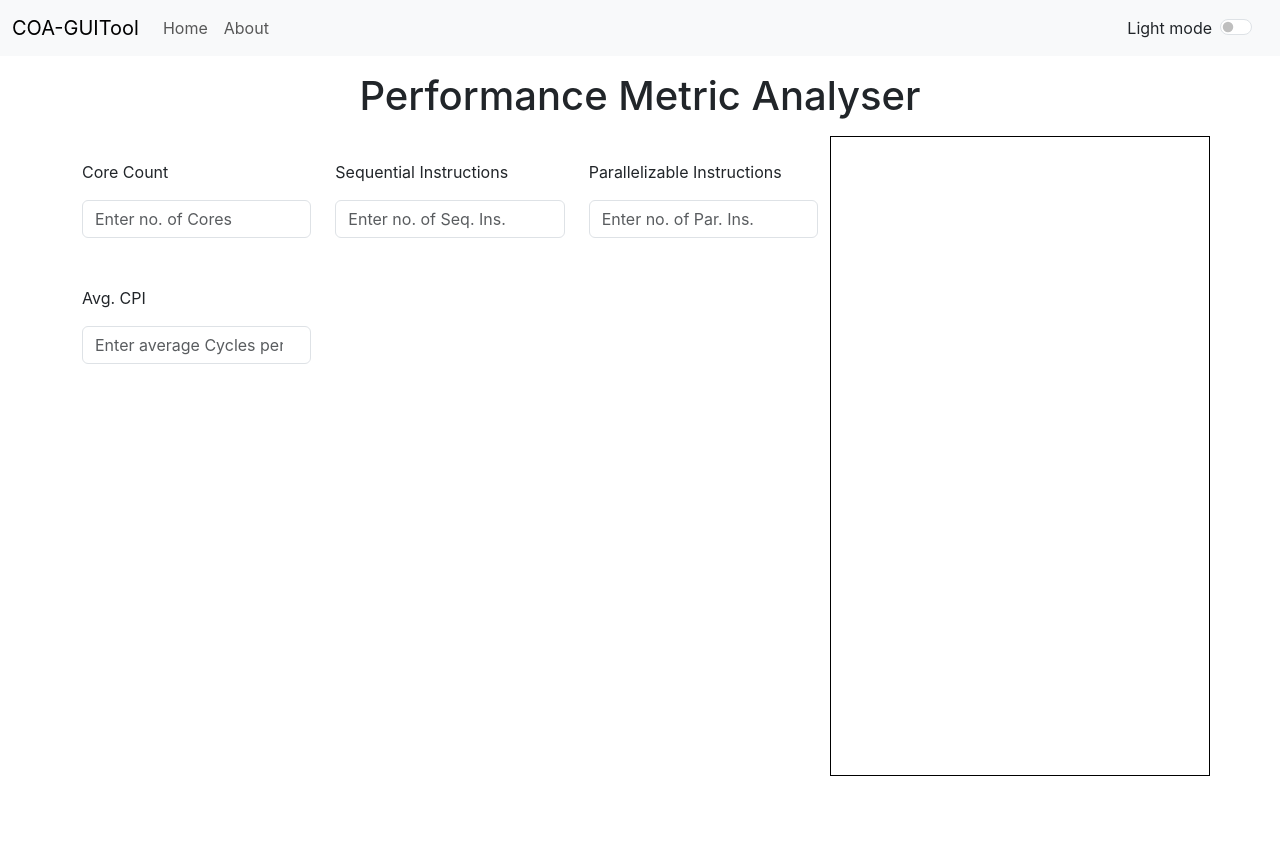
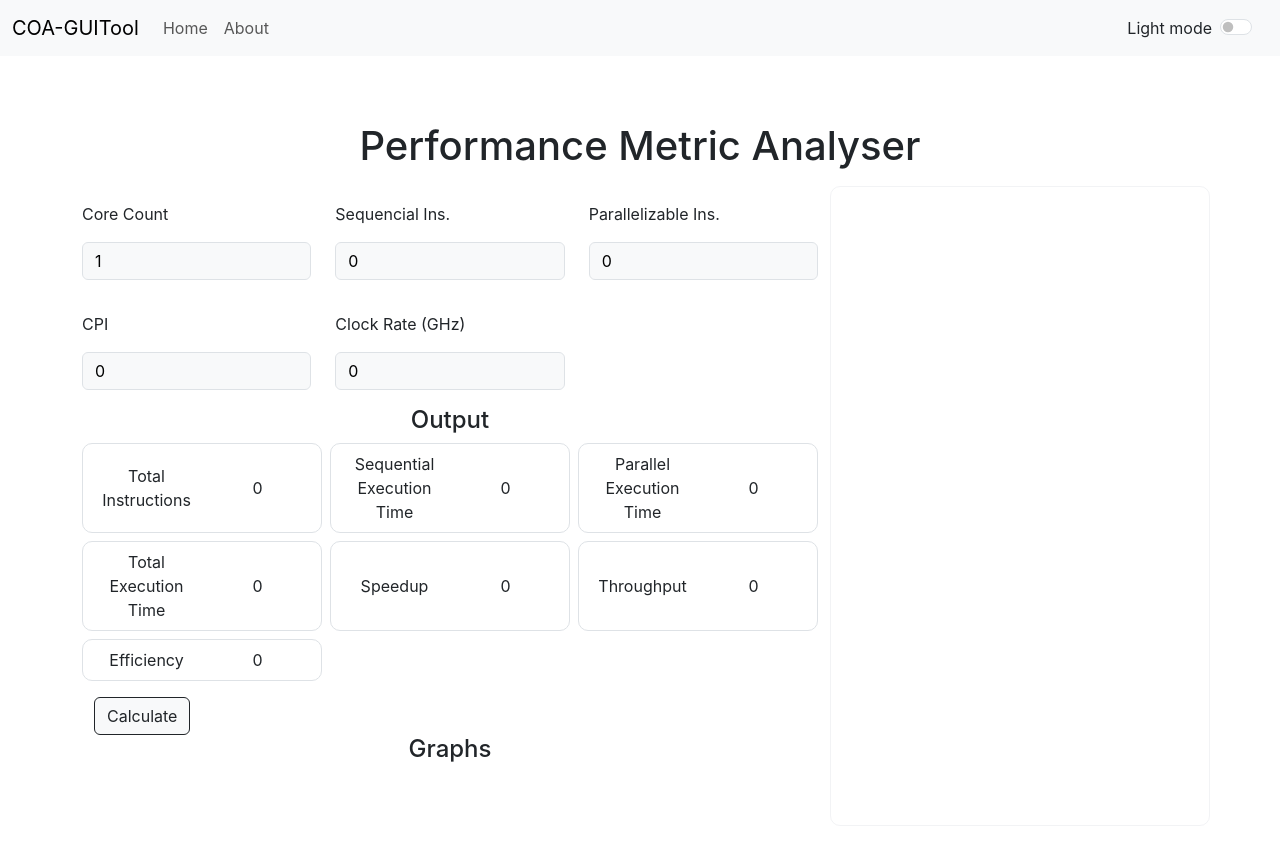
Before and after one commit to Hit2737/COA_Learning_Application, a React (Create React App) app in the folder myapp/: page /performacemetricanalyser in a window 1280 px wide. Before the commit the page ends 800 px from the top, so only its background shows below. Built offline with nearby package versions, Linux system fonts and the light colour scheme.

Commit message:
Performace Metric Analyser on progress

```diff
--- a/myapp/public/index.html
+++ b/myapp/public/index.html
@@ -25,7 +25,7 @@
       Learn how to configure a non-root public URL by running `npm run build`.
     -->
     <link href="https://cdn.jsdelivr.net/npm/bootstrap@5.3.3/dist/css/bootstrap.min.css" rel="stylesheet" integrity="sha384-QWTKZyjpPEjISv5WaRU9OFeRpok6YctnYmDr5pNlyT2bRjXh0JMhjY6hW+ALEwIH" crossorigin="anonymous">
-    <title>React App</title>
+    <title>COA-GUITool</title>
   </head>
   <script src="https://cdn.jsdelivr.net/npm/bootstrap@5.3.3/dist/js/bootstrap.bundle.min.js" integrity="sha384-YvpcrYf0tY3lHB60NNkmXc5s9fDVZLESaAA55NDzOxhy9GkcIdslK1eN7N6jIeHz" crossorigin="anonymous"></script>
   <body>
--- a/myapp/src/App.js
+++ b/myapp/src/App.js
@@ -8,8 +8,7 @@ import './App.css';
 import { useState } from 'react';
 import { BrowserRouter as Router } from 'react-router-dom'
 import { Routes, Route } from 'react-router-dom'
-
-
+import Alert from './components/Alert';
 
 function App() {
   const [mode, setMode] = useState('light')
@@ -25,16 +24,30 @@ function App() {
       document.body.style.color = "#000"
     }
   }
+  const [alert, setAlert] = useState(null)
+
+  const showAlert = (message, type) => {
+    setAlert({
+      msg: message,
+      type: type,
+    })
+    setTimeout(() => {
+      setAlert(null);
+    }, 2000);
+  }
+
+
 
   return (
     <>
       <Router>
         <Navbar title='COA-GUITool' mode={mode} toggleMode={toggleMode} />
+        <Alert alert={alert} />
         <div className="container my-3">
           <Routes>
             <Route exact path='/' element={<ToolBox mode={mode} />} />
             <Route exact path='/about' element={<About />} />
-            <Route exact path='/performacemetricanalyser' element={<PerformanceMetricAnalyser mode={mode} />} />
+            <Route exact path='/performacemetricanalyser' element={<PerformanceMetricAnalyser mode={mode} showAlert={showAlert} />} />
             <Route exact path='/numberconvertor' element={<NumberConvertor mode={mode} />} />
             <Route exact path='/cachesimulator' element={<CacheSimulator mode={mode} />} />
           </Routes>
--- /dev/null
+++ b/myapp/src/components/Alert.js
@@ -0,0 +1,11 @@
+import React from 'react'
+
+export default function Alert({ alert }) {
+    return (
+        <div style={{ height: "50px" }}>
+            {alert && <div className={`alert alert-${alert.type} alert-dismissible fade show`} role="alert">
+                <strong>{alert.msg}</strong>
+            </div >}
+        </div>
+    )
+}
--- a/myapp/src/components/PMA.js
+++ b/myapp/src/components/PMA.js
@@ -1,24 +1,46 @@
+import Graphs from './PMA/Graphs';
 import InputValue from './PMA/InputValue';
+import React, { useState } from 'react';
+import Output from './PMA/Output';
 
-export default function PerformanceMetricAnalyser({ mode }) {
+
+export default function PerformanceMetricAnalyser({ mode, showAlert }) {
+    const info = {
+        coreCount: 'Number of Cores to parallelize the execution of instructions',
+        seqIns: 'Number of Sequential Instructions (which cannot be parallelized)',
+        parIns: 'Number of Instructions that can be executed on multiple cores parallelly',
+        cpi: 'Number of Clock Cycles an Instruction takes to execute',
+        clkRate: 'Number of Clock Cycles per 1e-9 seconds'
+    }
+    const [coreCount, setCoreCount] = useState(1);
+    const [seqIns, setSeqIns] = useState(0);
+    const [parIns, setParIns] = useState(0);
+    const [cpi, setCPI] = useState(0);
+    const [clkRate, setClkRate] = useState(0);
+    // one more missing state
+    // console.log(coreCount, seqIns, parIns, cpi, clkRate);
     return (
         <>
             <h1 className="text-center my-3">Performance Metric Analyser</h1>
             <div className="row d-flex" style={{ height: '80vh' }}>
                 <div className="col-md-8 mx">
                     <div className="row">
-                        <InputValue title='Core Count' type='number' defaultValue={1} placeholder='Enter no. of Cores' min={1} max={1000000000000000} />
-                        <InputValue title='Sequential Instructions' type='number' defaultValue={0} placeholder='Enter no. of Seq. Ins.' min={0} max={1000000000000000} />
-                        <InputValue title='Parallelizable Instructions' type='number' defaultValue={0} placeholder='Enter no. of Par. Ins.' min={0} max={1000000000000000} />
-                        <InputValue title='Avg. CPI' type='number' defaultValue={0} placeholder='Enter average Cycles per Ins.' min={0} max={1000000000000000} />
+                        <InputValue mode={mode} id='coreCount' title='Core Count' content={info.coreCount} type='number' setValue={setCoreCount} value={coreCount} placeholder='Enter Core Count' min={1} max={100} />
+                        <InputValue mode={mode} id='seqIns' title='Sequencial Ins.' content={info.seqIns} type='number' setValue={setSeqIns} value={seqIns} placeholder='Enter No. of Seq. Ins.' min={0} max={100} />
+                        <InputValue mode={mode} id='parIns' title='Parallelizable Ins.' content={info.parIns} type='number' setValue={setParIns} value={parIns} placeholder='Enter No. of Par. Ins.' min={0} max={100} />
+                        <InputValue mode={mode} id='cpi' title='CPI' content={info.cpi} type='float' setValue={setCPI} value={cpi} placeholder='Enter CPI' min={0} max={100} />
+                        <InputValue mode={mode} id='clkRate' title='Clock Rate (GHz)' content={info.clkRate} type='float' setValue={setClkRate} value={clkRate} placeholder='Enter Clock Rate' min={0} max={100} />
                     </div>
                     <div className="row">
                         <div className="col">
 
                         </div>
                     </div>
+                    <Output mode={mode} coreCount={coreCount} seqIns={seqIns} parIns={parIns} cpi={cpi} clkRate={clkRate} showAlert={showAlert} />
+                    <Graphs />
                 </div>
-                <div className="col-md-4" style={{ border: '1px solid black' }}>
+                <div className="col-md-4 border" style={{ borderRadius: '10px', opacity: '40%' }}>
+
                 </div>
             </div>
         </>
--- a/myapp/src/components/PMA/Graphs.js
+++ b/myapp/src/components/PMA/Graphs.js
@@ -0,0 +1,9 @@
+import React from 'react'
+
+export default function Graphs() {
+    return (
+        <>
+            <h4 className='text-center'>Graphs</h4>
+        </>
+    )
+}
--- a/myapp/src/components/PMA/InputValue.js
+++ b/myapp/src/components/PMA/InputValue.js
@@ -1,12 +1,20 @@
 import React from 'react'
-import { useState } from 'react'
+import { useEffect } from 'react'
 
-export default function InputValue({ title = 'title', type = 'text', defaultValue = 0, placeholder = '', min = 0, max = 1000000000000000 }) {
-    const [value, setValue] = useState({ defaultValue })
+export default function InputValue({ mode = 'light', id = 'id', title = 'title', content = 'content', type = 'text', setValue, value = 0, placeholder = '', min = 0, max = 1000000000000000 }) {
+    useEffect(() => {
+        const tooltipTriggerList = document.querySelectorAll('[data-bs-toggle="tooltip"]');
+        tooltipTriggerList.forEach(tooltipTriggerEl => {
+            new window.bootstrap.Tooltip(tooltipTriggerEl);
+        });
+    }, []);
+
     return (
-        <div className="col-md-4 my-4">
-            <p>{title}</p>
-            <input type={type} className="form-control" value={value} onChange={(e) => { setValue(e.target.value) }} placeholder={placeholder} min={min} max={max} />
+        <div className="col-md-4 my-3">
+            <span className="d-inline-block" data-bs-toggle="tooltip" data-bs-placement="bottom" title={content}>
+                <p>{title}</p>
+            </span>
+            <input id={id} type={type} className={`form-control text-bg-${mode}`} value={value} onChange={(e) => { setValue(e.target.value) }} placeholder={placeholder} min={min} max={max} />
         </div>
     )
 }
--- /dev/null
+++ b/myapp/src/components/PMA/Output.js
@@ -0,0 +1,72 @@
+import React, { useEffect } from 'react'
+import { useState } from 'react';
+import OutputLine from './OutputLine';
+
+export default function Output({ mode, coreCount, seqIns, parIns, cpi, clkRate, showAlert }) {
+    const [output, setOutput] = useState({
+        totalExeTime: 0,
+        tput: 0,
+        speedup: 0,
+        efficiency: 0,
+        totalIns: 0,
+        seqExeTime: 0,
+        parExeTime: 0,
+        totalSeqExeTime: 0
+    });
+
+    const calcOutput = () => {
+        if (!cpi || !clkRate || cpi === 0 || clkRate === 0) {
+            setOutput({
+                totalExeTime: 0,
+                tput: 0,
+                speedup: 0,
+                efficiency: 0,
+                totalIns: 0,
+                seqExeTime: 0,
+                parExeTime: 0,
+                totalSeqExeTime: 0
+            });
+            showAlert('Please enter valid values', 'danger');
+            return;
+        }
+
+        let tIns = Number(seqIns) + Number(parIns);
+        let sExeTime = seqIns * cpi * clkRate;
+        let pExeTime = parIns * cpi * clkRate / coreCount;
+        let tSeqExeTime = tIns * cpi * clkRate;
+        let tExeTime = sExeTime + pExeTime;
+        let tput = tIns / tExeTime;
+        let speedup = tSeqExeTime / tExeTime;
+        let efficiency = speedup / coreCount;
+
+
+        setOutput({
+            totalExeTime: tExeTime.toFixed(2),
+            tput: tput.toFixed(2),
+            speedup: speedup.toFixed(2),
+            efficiency: efficiency.toFixed(2),
+            totalIns: tIns.toFixed(2),
+            seqExeTime: sExeTime.toFixed(2),
+            parExeTime: pExeTime.toFixed(2),
+            totalSeqExeTime: tSeqExeTime.toFixed(2)
+        })
+    };
+
+    return (
+        <>
+            <h4 className='text-center'>Output</h4>
+            <div className="row g-2">
+                <OutputLine title='Total Instructions' value={output.totalIns} />
+                <OutputLine title='Sequential Execution Time' value={output.seqExeTime} />
+                <OutputLine title='Parallel Execution Time' value={output.parExeTime} />
+                <OutputLine title='Total Execution Time' value={output.totalExeTime} />
+                <OutputLine title='Speedup' value={output.speedup} />
+                <OutputLine title='Throughput' value={output.tput} />
+                <OutputLine title='Efficiency' value={output.efficiency} />
+            </div>
+            <div className="container">
+                <button className={`btn btn-${mode} btn-outline-${mode === 'light' ? 'dark' : 'light'} mt-3`} onClick={calcOutput}>Calculate</button>
+            </div>
+        </>
+    )
+}
--- /dev/null
+++ b/myapp/src/components/PMA/OutputLine.js
@@ -0,0 +1,16 @@
+import React from 'react'
+
+export default function OutputLine({ title, value }) {
+  return (
+    <div className='col-md-4'>
+      <div className="container p-2 border h-100 text-center d-flex" style={{ borderRadius: '10px' }}>
+        <div className="col align-content-center h-100">
+          <p className='m-0'>{title}</p>
+        </div>
+        <div className="col align-content-center h-100">
+          <p className='m-0'>{value}</p>
+        </div>
+      </div>
+    </div>
+  )
+}
```
Also changed, not shown: myapp/src/components/PMA/Header.js (deleted, +0 -19 lines), myapp/src/components/PMA/CoreDisplay.js (deleted), myapp/src/components/PMA/CoreSelector.js (deleted), myapp/src/components/PMA/OprDisplay.js (deleted).
